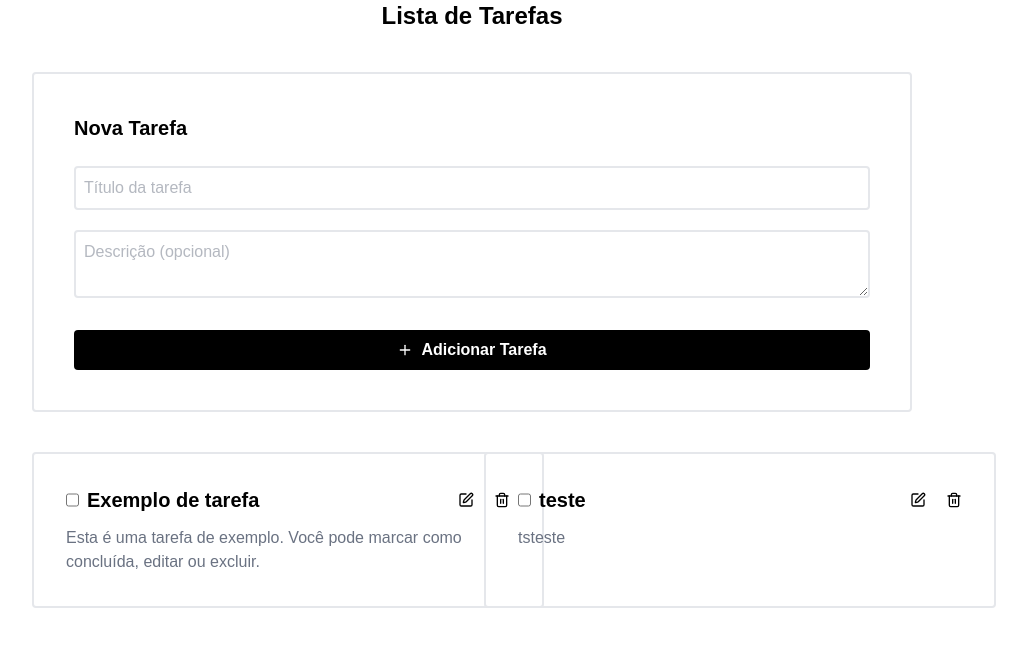
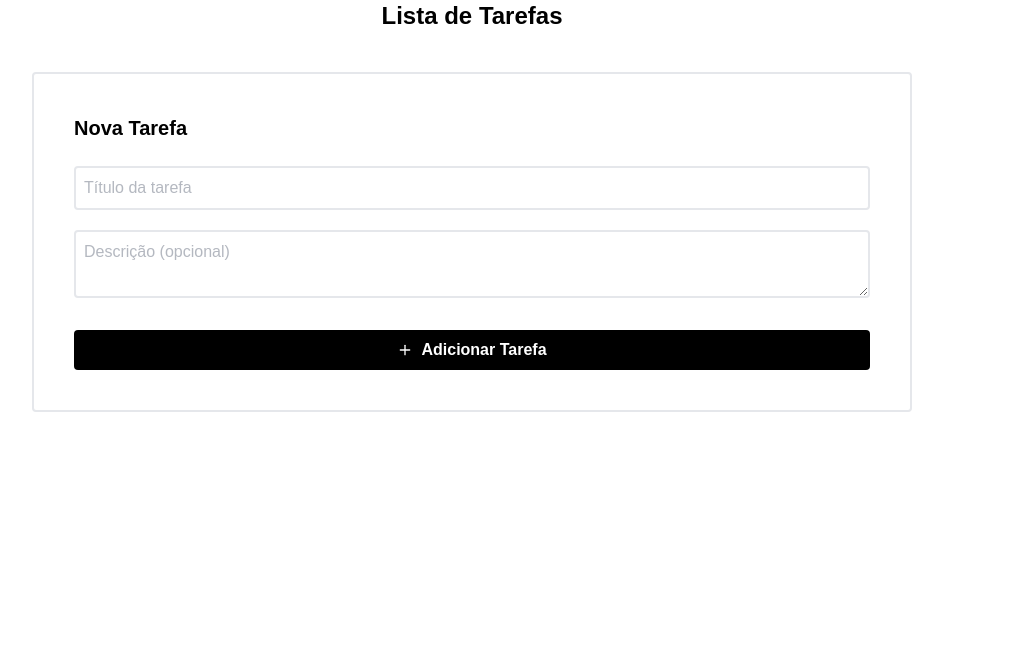
Before and after one commit to gentil-eilison/Componentes-01-Interfaces-Ricas, a Next.js app: page / in a window 1280 px wide. Shown: the top 646 px of the page, without its empty margins (168-1195 px from the left). Built offline with nearby package versions, Linux system fonts and the light colour scheme.

Commit message:
feat: adds task deletion

```diff
--- a/src/app/page.tsx
+++ b/src/app/page.tsx
@@ -17,17 +17,20 @@ export default function Home() {
     setTasks([...tasks, task])
   }
 
+  function deleteTask(taskIdx: number) {
+    setTasks(prevState => {
+      return prevState.filter((task, idx) => idx != taskIdx);
+    });
+  }
+
   return (
     <main className="max-w-3/4 mx-auto">
       <header>
         <h1 className="text-center text-2xl text-black font-bold">Lista de Tarefas</h1>
       </header>
       <TaskForm handleAddTask={addTask}/>
-
       <div id="task-list" className="grid grid-cols-2 gap-6 m-10">
-        <TaskCard title="Exemplo de tarefa" description="Esta é uma tarefa de exemplo. Você pode marcar como concluída, editar ou excluir."/>
-        <TaskCard title="teste" description="tsteste"/>
-        {tasks.map((task, idx) => <TaskCard key={idx} title={task.title} description={task.description}/>)}
+        {tasks.map((task, idx) => <TaskCard handleDelete={() => deleteTask(idx)} key={idx} title={task.title} description={task.description}/>)}
       </div>
     </main>
   );
--- a/src/components/TaskCard.tsx
+++ b/src/components/TaskCard.tsx
@@ -3,10 +3,11 @@ import { SquarePen, Trash2 } from "lucide-react"
 
 interface TaskCardProps {
     description: string,
-    title: string
+    title: string,
+    handleDelete: () => void;
 }
 
-export default function TaskCard({ description, title }: TaskCardProps) {
+export default function TaskCard({ description, title, handleDelete }: TaskCardProps) {
     return (
         <div className="border-solid border-2 border-gray-200 rounded gap-5 text-gray-500 p-8 w-lg">
             <header className="flex items-center justify-between mb-3">
@@ -16,7 +17,7 @@ export default function TaskCard({ description, title }: TaskCardProps) {
                 </div>
                 <div className="flex gap-5">
                     <SquarePen size={16} color="black" className="hover:cursor-pointer"/>
-                    <Trash2 size={16} color="black" className="hover:cursor-pointer"/>
+                    <Trash2 onClick={handleDelete} size={16} color="black" className="hover:cursor-pointer"/>
                 </div>
             </header>
             {description}
```
